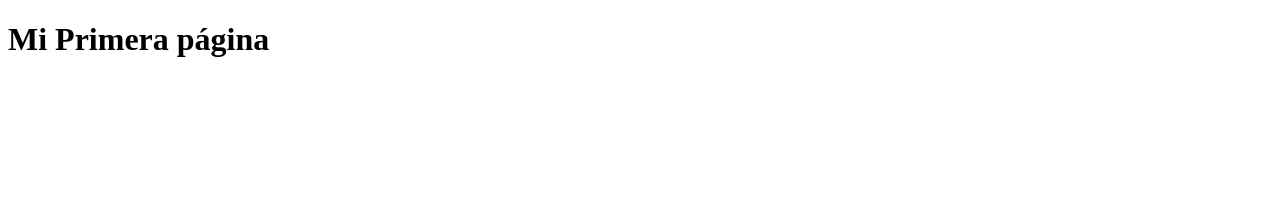
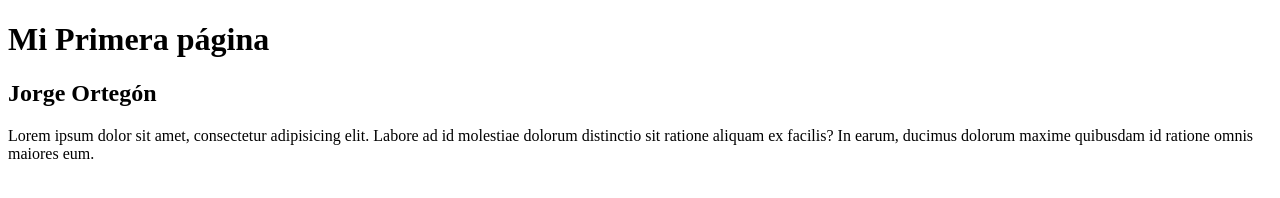
Before and after one commit to Acidshaker/repositorio-test, a plain HTML site: page index.html in a window 1280 px wide. Drawn offline with Linux system fonts and the light colour scheme.

Commit message:
Agregando un section sobre mí

```diff
--- a/index.html
+++ b/index.html
@@ -10,6 +10,15 @@
 
 <body>
   <h1>Mi Primera página</h1>
+
+  <main>
+    <section>
+      <h2>Jorge Ortegón</h2>
+
+      <p>Lorem ipsum dolor sit amet, consectetur adipisicing elit. Labore ad id molestiae dolorum distinctio sit ratione
+        aliquam ex facilis? In earum, ducimus dolorum maxime quibusdam id ratione omnis maiores eum.</p>
+    </section>
+  </main>
 </body>
 
 </html>
```
